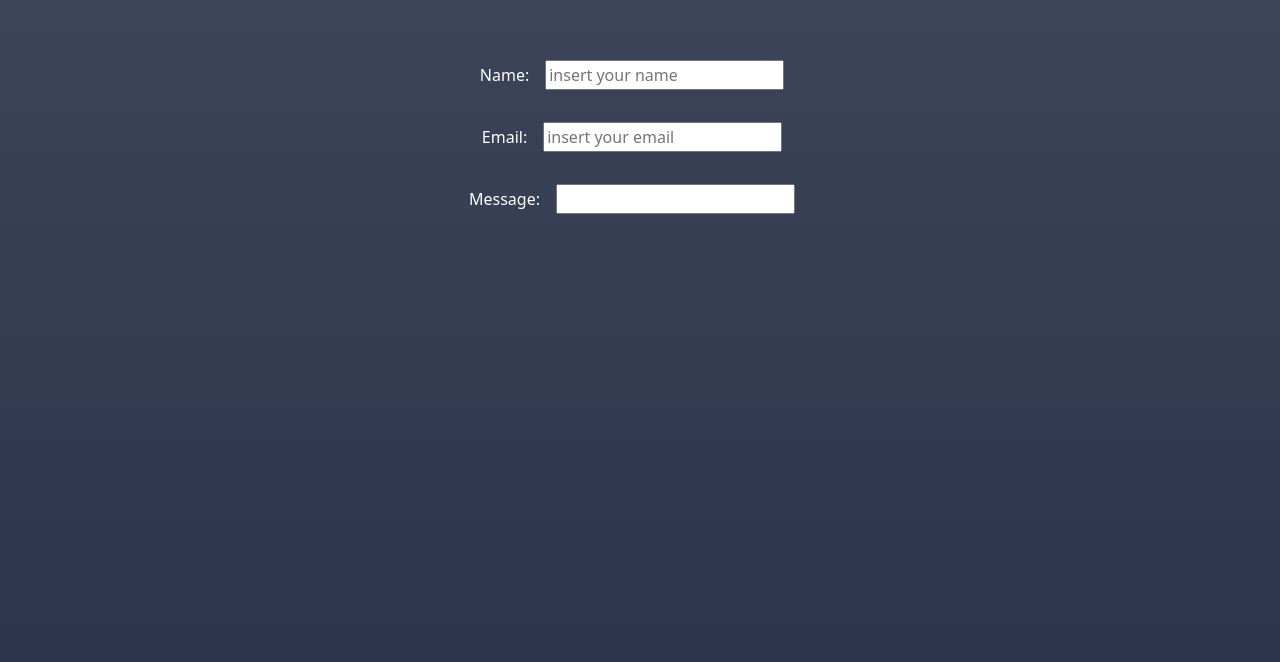
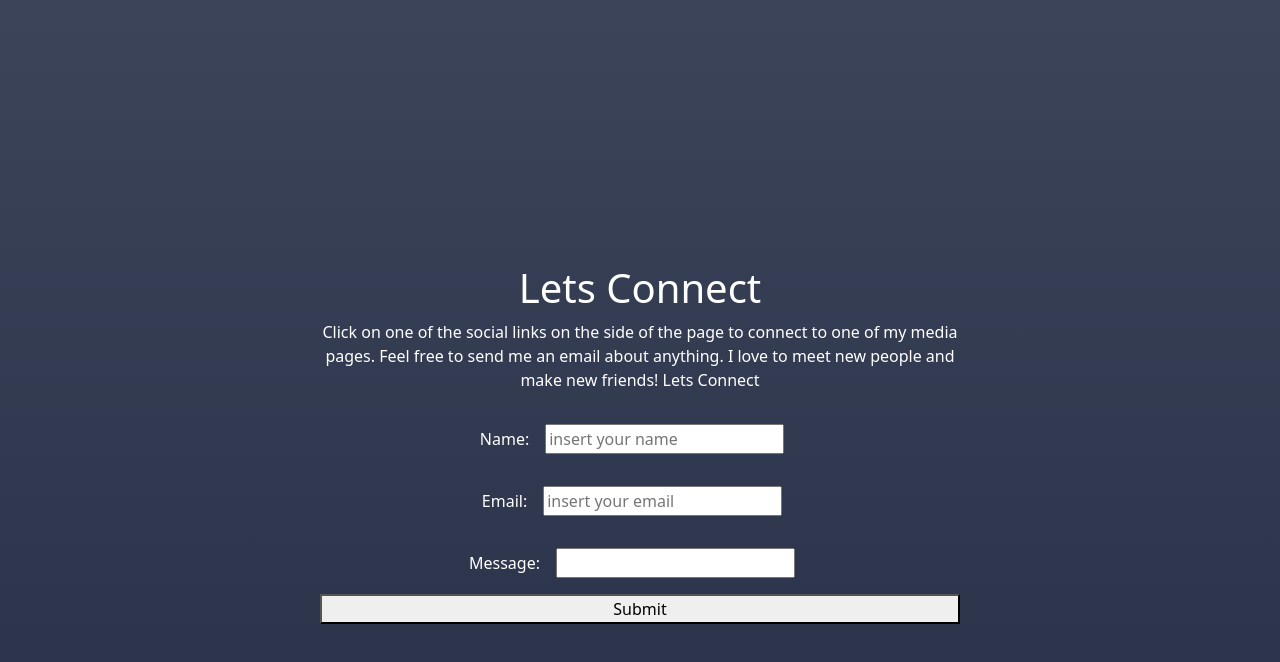
Before and after one commit to KdoubleUs/React-landing-page, a React (Create React App) app: page / in a window 1280 px wide. Shown: the part 3300-3962 px from the top of the page. Built offline with nearby package versions, Linux system fonts and the light colour scheme.

Commit message:
addedresume

```diff
--- a/src/Pages/Contact.jsx
+++ b/src/Pages/Contact.jsx
@@ -7,18 +7,33 @@ const Section = styled.section`
   width: 100vw;
   display: flex;
   justify-content: center;
+  text-align: center;
 `;
-
+const Container = styled.section`
+  height: 100vh;
+  width: 50vw;
+  display: flex;
+  flex-direction: column;
+  justify-content: center;
+  color: white;
+`;
 function Contact() {
   return (
     <Section>
+      <Container>
+        <h1> Lets Connect </h1>
+        <p>
+          Click on one of the social links on the side of the page to connect to
+          one of my media pages. Feel free to send me an email about anything. I
+          love to meet new people and make new friends! Lets Connect
+        </p>
         <form className="contact-form">
           <label className="label">
             Name:
             <motion.input
               type="text"
               placeholder="insert your name"
-            whileFocus={{ boxShadow: "3px 3px 0 rgba(255,245,10, 0.9)" }}
+              whileFocus={{ boxShadow: "3px 5px 0 rgba(255,245,10, 0.9)" }}
               initial={{ opacity: 0, x: -1000 }}
               animate={{ opacity: 1, x: 0 }}
               transition={{ duration: 0.2 }}
@@ -30,7 +45,7 @@ function Contact() {
             <motion.input
               type="text"
               placeholder="insert your email"
-            whileFocus={{ boxShadow: "3px 3px 0px rgba(255,245,10, 0.9)" }}
+              whileFocus={{ boxShadow: "3px 5px 0px rgba(255,245,10, 0.9)" }}
               initial={{ opacity: 0, x: -1000 }}
               animate={{ opacity: 1, x: 0 }}
               transition={{ duration: 0.2 }}
@@ -39,16 +54,20 @@ function Contact() {
           </label>
           <label>
             Message:
-          <input
+            <motion.input
               type="text"
-            whileFocus={{ boxShadow: "3px 3px 0px rgba(255,245,10, 0.9)" }}
+              whileFocus={{ boxShadow: "3px 5px 0px rgba(255,245,10, 0.9)" }}
               initial={{ opacity: 0, x: -1000 }}
               animate={{ opacity: 1, x: 0 }}
               transition={{ duration: 0.2 }}
               className="inputs"
             />
           </label>
+          <button type="submit" className="submitbtn">
+            Submit
+          </button>
         </form>
+      </Container>
     </Section>
   );
 }
--- a/src/components/nav.jsx
+++ b/src/components/nav.jsx
@@ -3,6 +3,7 @@ import Container from "react-bootstrap/Container";
 import { Nav, NavDropdown, Navbar } from "react-bootstrap";
 import "bootstrap/dist/css/bootstrap.min.css";
 import { motion } from "framer-motion";
+import resume from "../files/kwresumeSE.pdf";
 
 const dropFromAbove = {
   hidden: { opacity: 0, y: 50 },
@@ -30,7 +31,7 @@ function Navigation() {
             <Nav.Link href="/resume" className="navA">
               Contact
             </Nav.Link>
-            <Nav.Link href="/login" className="navA">
+            <Nav.Link href={resume} className="navA" download={resume}>
               Resume
             </Nav.Link>
           </Nav>
```
Also changed, not shown: 1 other file (tests, documents, lock files or other folders). Lines whose indentation alone changed are shown as unchanged.
